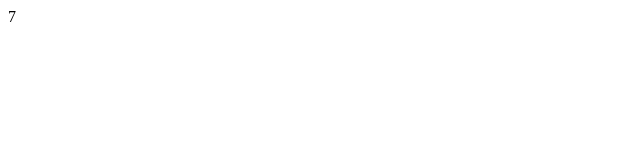
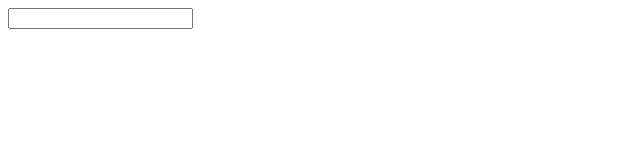
Before and after one commit to secmohammed/vue-composition-api, a Vue app: page / in a window 1280 px wide. Shown: the top 160 px of the page, without its empty margins (0-640 px from the left). Built offline with nearby package versions, Linux system fonts and the light colour scheme.

Commit message:
emitting events, make base input

```diff
--- /dev/null
+++ b/src/components/BaseInput.vue
@@ -0,0 +1,20 @@
+<template>
+    <input type="text" :value="value" @input="handleInput" />
+</template>
+<script>
+export default {
+    props: {
+        value: {
+            required: false,
+        },
+    },
+    setup(props, { emit }) {
+        function handleInput(e) {
+            emit("input", e.target.value);
+        }
+        return {
+            handleInput,
+        };
+    },
+};
+</script>
--- a/src/views/Home.vue
+++ b/src/views/Home.vue
@@ -1,35 +1,23 @@
 <template>
-    <div>{{ number }}</div>
+    <div>
+        <base-input v-model="name" />
+        {{ name }}
+    </div>
 </template>
 
 <script>
 import { ref, watch, reactive, toRefs } from "@vue/composition-api";
+import BaseInput from "@/components/BaseInput";
 export default {
     name: "Home",
+    components: {
+        BaseInput,
+    },
     setup() {
-        // const number = ref(0);
-        // setInterval(() => {
-        //     number.value++;
-        // }, 1000);
-        // watch(number, (number, previous) => {
-        //     console.log("changed", number, previous);
-        // });
-        const state = reactive({
-            number: 0,
-        });
-        setInterval(() => {
-            state.number++;
-        }, 1000);
-        // to watch on reactive state, we have to use function
-        watch(
-            () => state,
-            (state) => {
-                console.log(state.number);
-            },
-            { deep: true }
-        );
-
-        return toRefs(state);
+        const name = ref("");
+        return {
+            name,
+        };
     },
 };
 </script>
```
Also changed, not shown: src/components/Emit.vue (added, +15 -0 lines).
